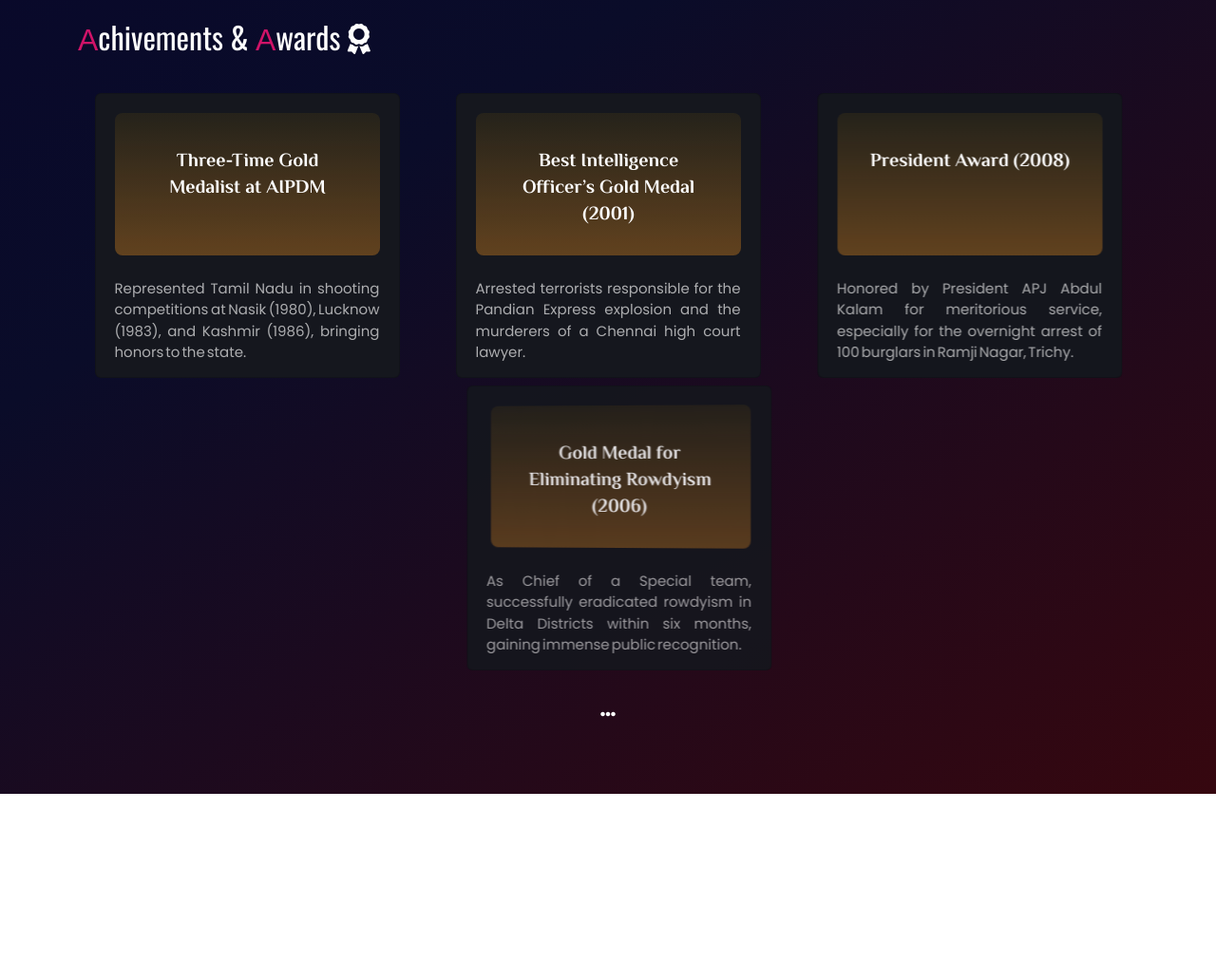
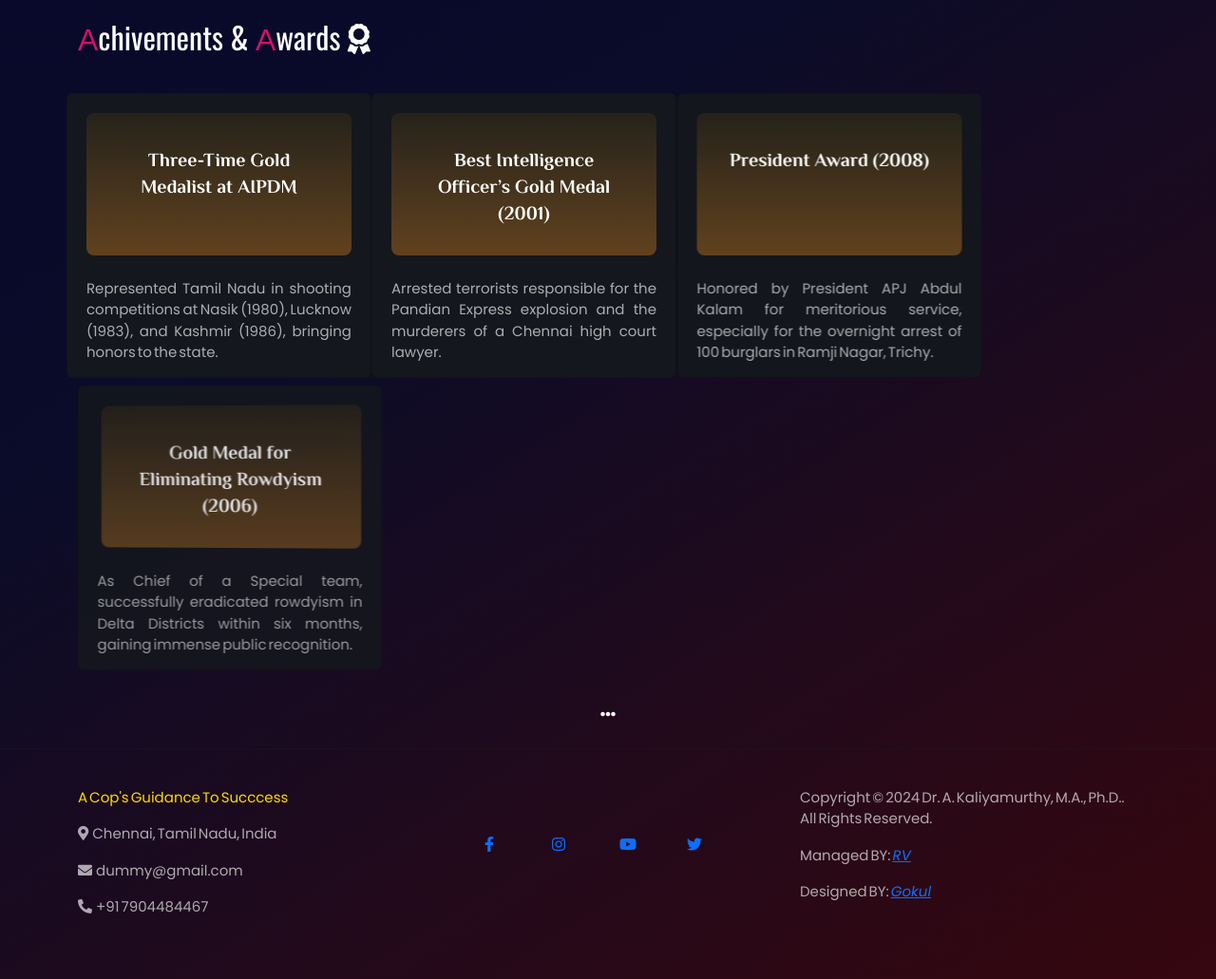
Before and after one commit to GokulAnanthanG/project-SP, a plain HTML site: page index.html in a window 1280 px wide. Shown: the part 2236-3267 px from the top of the page at 95% size. Before the commit the page ends 3072 px from the top, so only its background shows below. Drawn offline with nearby package versions, Linux system fonts and the light colour scheme; a web font is replaced by a local one.

Commit message:
Update index.html footer added

```diff
--- a/index.html
+++ b/index.html
@@ -57,7 +57,7 @@
       <br><br>
       <section class="Banner">
         <div class="row">
-          <div class="col-md-7">
+          <div class="col-lg-7">
             <h1 data-aos="fade-up" data-aos-once="true" data-aos-duration="800" data-aos-delay="300" align="center"
               class="Welcome">Welcome to the transformative journey with</h1>
             <br>
@@ -70,7 +70,7 @@
               lessons. From earning gold medals for the state to facing terrorists and criminals head-on, his courage is
               unparalleled <span class="quotes">"</span></span> </p>
           </div>
-          <div class="col-md-5">
+          <div class="col-lg-5">
             <svg data-aos="fade-down-right" data-aos-duration="1700" data-aos-delay="800" data-aos-once="true"
               id="star1" xmlns="http://www.w3.org/2000/svg" width="16" height="16" fill="currentColor"
               class="bi bi-star-fill" viewBox="0 0 16 16">
@@ -112,7 +112,7 @@
       </h2>
       <br>
       <div class="row">
-        <div class="col-md-3 my-2" data-aos="fade-right" data-aos-duration="700" data-aos-once="true"
+        <div class="col-lg-3 my-2" data-aos="fade-right" data-aos-duration="700" data-aos-once="true"
           data-aos-delay="700">
           <div class="card p-3">
             <center><img class="img-fluid img-thumbnail" src="assets/placeholder2.JPG" alt=""></center>
@@ -128,7 +128,7 @@
           </div>
         </div>
 
-        <div class="col-md-3 my-2" data-aos="fade-right" data-aos-duration="1500" data-aos-once="true"
+        <div class="col-lg-3 my-2" data-aos="fade-right" data-aos-duration="1500" data-aos-once="true"
           data-aos-delay="800">
           <div class="card p-3">
             <center><img class="img-fluid img-thumbnail" src="assets/placeholder3.JPG" alt=""></center>
@@ -144,7 +144,7 @@
           </div>
         </div>
 
-        <div class="col-md-3 my-2" data-aos="fade-right" data-aos-duration="1800" data-aos-once="true"
+        <div class="col-lg-3 my-2" data-aos="fade-right" data-aos-duration="1800" data-aos-once="true"
           data-aos-delay="900">
           <div class="card p-3">
             <center> <img class="img-fluid img-thumbnail" src="assets/placeholder2.JPG" alt=""></center>
@@ -160,7 +160,7 @@
           </div>
         </div>
 
-        <div class="col-md-3 my-2" data-aos="fade-right" data-aos-duration="2200" data-aos-once="true"
+        <div class="col-lg-3 my-2" data-aos="fade-right" data-aos-duration="2200" data-aos-once="true"
           data-aos-delay="1000">
           <div class="card p-3">
             <center> <img class="img-fluid img-thumbnail" src="assets/placeholder3.JPG" alt=""></center>
@@ -199,7 +199,7 @@
       </h2>
       <br>
       <div class="row">
-        <div class="col-md-4 my-2" data-aos="fade-up" data-aos-duration="700" data-aos-once="true" data-aos-delay="700">
+        <div class="col-lg-4 my-2" data-aos="fade-up" data-aos-duration="700" data-aos-once="true" data-aos-delay="700">
           <div class="card p-3">
             <iframe width="100%" height="215" src="https://www.youtube.com/embed/BQed0ZpiYYU?si=bBkK31OaYggpj0G4"
               title="YouTube video player" frameborder="0"
@@ -216,7 +216,7 @@
         </div>
 
 
-        <div class="col-md-4 my-2" data-aos="fade-up" data-aos-duration="1000" data-aos-once="true"
+        <div class="col-lg-4 my-2" data-aos="fade-up" data-aos-duration="1000" data-aos-once="true"
           data-aos-delay="800">
           <div class="card p-3">
             <iframe width="100%" height="215" src="https://www.youtube.com/embed/Vp-b0H-oGu4?si=iGjwuNYe3j9nkNjk"
@@ -235,7 +235,7 @@
 
 
 
-        <div class="col-md-4 my-2" data-aos="fade-up" data-aos-duration="1200" data-aos-once="true"
+        <div class="col-lg-4 my-2" data-aos="fade-up" data-aos-duration="1200" data-aos-once="true"
           data-aos-delay="1000">
           <div class="card p-3">
             <iframe width="100%" height="215" src="https://www.youtube.com/embed/Qu1ufWdI4rM?si=4fe_kbmFH8UlKgTk"
@@ -284,7 +284,7 @@
           class="fas fa-award"></i></h2>
       <br>
       <div class="row">
-        <div class="col-md-3 my-1 card" data-aos="fade-left" data-aos-duration="1400" data-aos-once="true"
+        <div class="col-lg-3 my-1 card" data-aos="fade-left" data-aos-duration="1400" data-aos-once="true"
           data-aos-delay="1000">
           <div class="title" data-aos="flip-left" data-aos-duration="1000" data-aos-once="true" data-aos-delay="1000">
             <h5 align="center">Three-Time Gold Medalist at AIPDM</h5>
@@ -296,7 +296,7 @@
           </center>
         </div>
 
-        <div class="col-md-3 my-1 card" data-aos="fade-left" data-aos-duration="1500" data-aos-once="true"
+        <div class="col-lg-3 my-1 card" data-aos="fade-left" data-aos-duration="1500" data-aos-once="true"
           data-aos-delay="1200">
           <div class="title" data-aos="flip-left" data-aos-duration="1500" data-aos-once="true" data-aos-delay="1200">
             <h5 align="center">Best Intelligence Officer’s Gold Medal (2001)</h5>
@@ -308,7 +308,7 @@
           </center>
         </div>
 
-        <div class="col-md-3 my-1 card" data-aos="fade-left" data-aos-duration="2000" data-aos-once="true"
+        <div class="col-lg-3 my-1 card" data-aos="fade-left" data-aos-duration="2000" data-aos-once="true"
           data-aos-delay="1400">
           <div class="title" data-aos="flip-left" data-aos-duration="2000" data-aos-once="true" data-aos-delay="1400">
             <h5 align="center">President Award (2008)</h5>
@@ -321,7 +321,7 @@
         </div>
 
 
-        <div class="col-md-3 my-1 card" data-aos="fade-left" data-aos-duration="2500" data-aos-once="true"
+        <div class="col-lg-3 my-1 card" data-aos="fade-left" data-aos-duration="2500" data-aos-once="true"
           data-aos-delay="1600">
           <div class="title" data-aos="flip-left" data-aos-duration="2500" data-aos-once="true" data-aos-delay="1600">
             <h5 align="center">Gold Medal for Eliminating Rowdyism (2006)</h5>
@@ -341,6 +341,41 @@
     <p align="center"><button data-bs-toggle="tooltip" data-bs-placement="top" title="view all the Achivements & Awards"
         class="btn text-white"><i class="fas fa-ellipsis-h"></i>
       </button></p>
+      <hr>
+      <br>
+
+      <footer>
+      <div class="container">
+        <div class="row">
+          <div class="col-lg-4"><p class="navbar-brand">A Cop's Guidance To Succcess</p>
+          <p><i class="fas fa-map-marker-alt"></i>&nbsp;&nbsp;Chennai, Tamil Nadu, India</p>
+          <p><i class="fas fa-envelope"></i>&nbsp;&nbsp;dummy@gmail.com</p>
+          <p><i class="fas fa-phone-alt"></i>&nbsp;&nbsp;+91 7904484467</p>
+          </div>
+          <div class="col-lg-4">
+            <div class="row p-5">
+              <div class="col-3"><a href="#"><i class="fab fa-facebook-f"></i>
+              </a></div>
+              <div class="col-3"><a href="#">
+                <i class="fab fa-instagram"></i>
+              </a></div>
+              <div class="col-3"><a href="#">
+                <i class="fab fa-youtube"></i>
+              </a></div>
+              <div class="col-3"><a href="#">
+                <i class="fab fa-twitter"></i>
+              </a></div>
+              <div><a href="#"></a></div>
+            </div>
+          </div>
+          <div class="col-lg-4">
+            <p>Copyright © 2024 Dr. A. Kaliyamurthy, M.A., Ph.D.. All Rights Reserved.</p>
+            <p>Managed BY: <a href="#"><i>RV</i></a> </p>
+            <p>Designed BY: <a href="#"><i>Gokul</i></a> </p>
+          </div>
+         </div>
+      </footer>
+      </div>
   </section>
 
 
```
